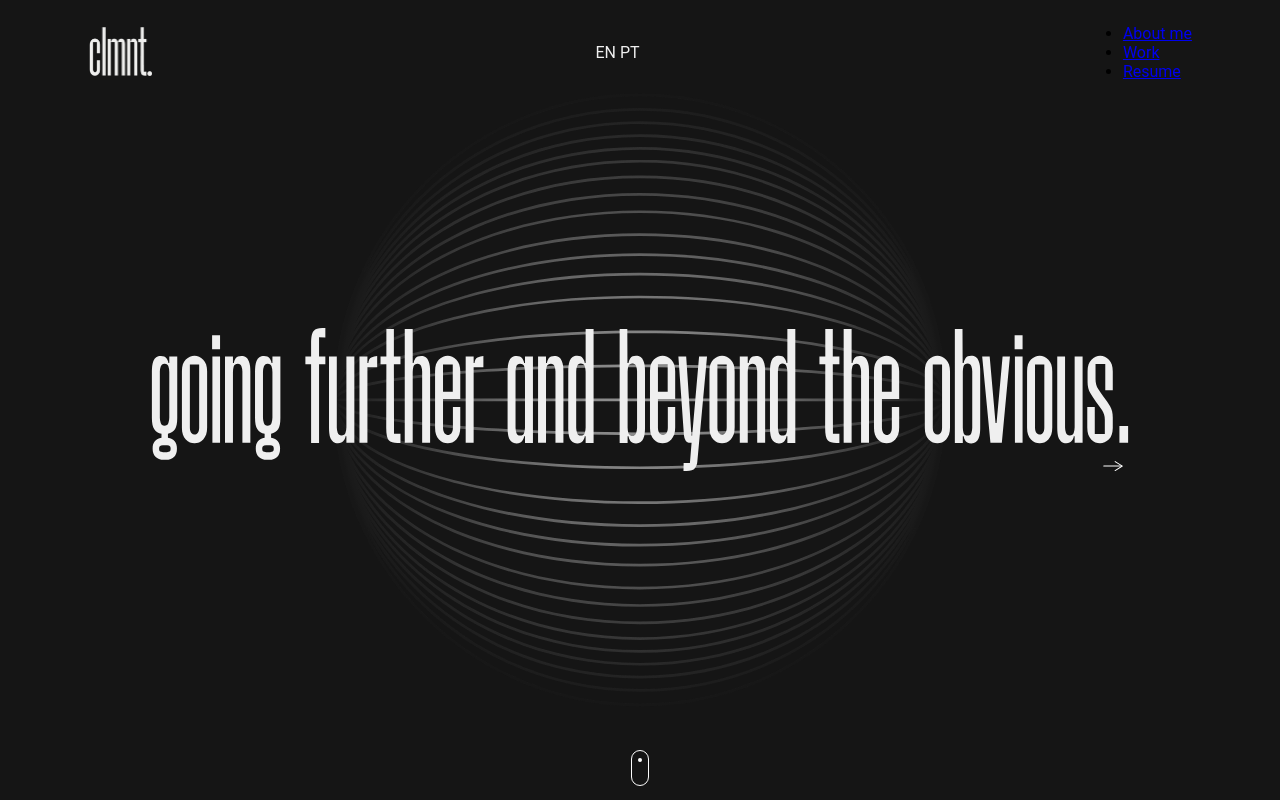
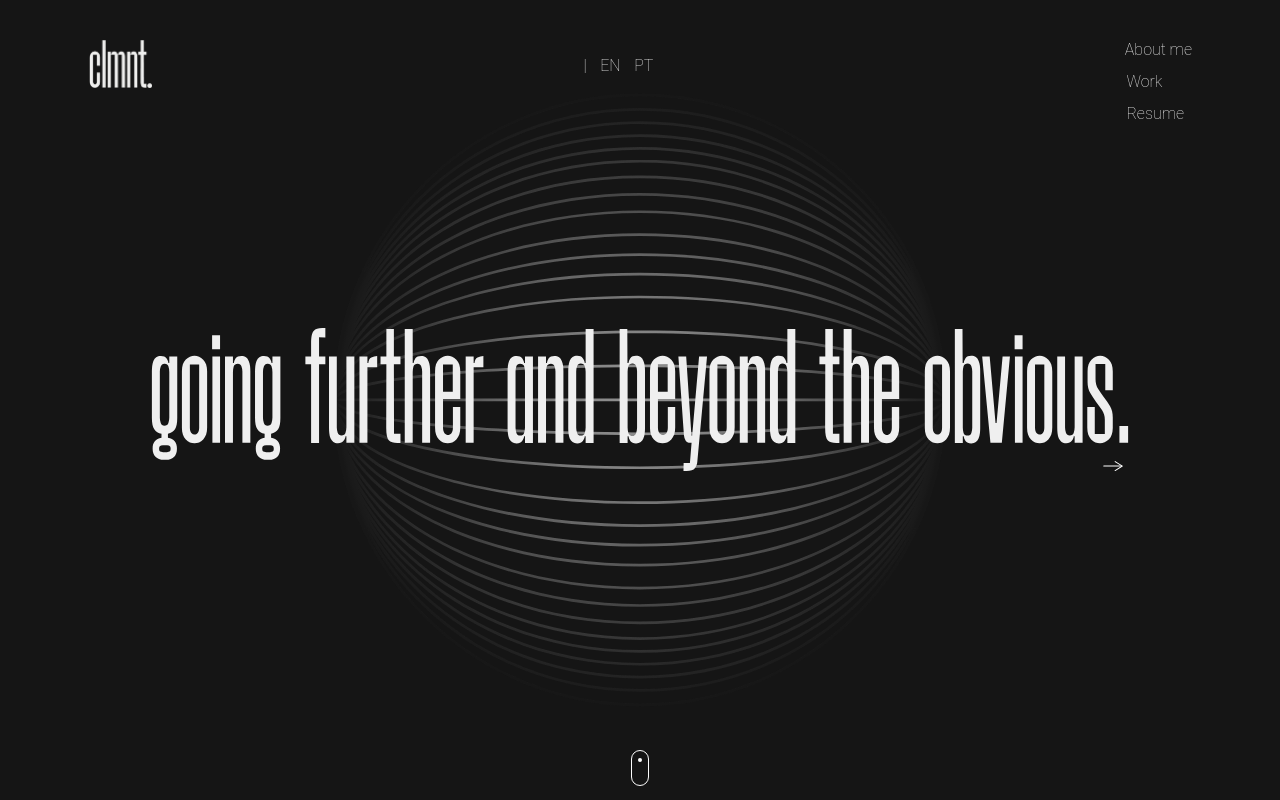
Before and after one commit to jujulianaclemente/CLMNTPortfolio, a plain HTML site: page index.html in a window 1280 px wide. Drawn offline with Linux system fonts and the light colour scheme.

Commit message:
git push

```diff
--- a/index.html
+++ b/index.html
@@ -16,9 +16,9 @@
           <img src="Assets/Logo.png" alt="">
       </div>
       <div id="languages">
-
-        <a href="">EN</a>
-        <a href="">PT</a>
+        <a class="text-bar">|</a>
+        <a navLinks-active="" href="/" class="">EN</a>
+        <a navLinks-active="" href="/" class=""> PT </a>
       </div>
       <div id="navLinks">
         <ul navLinks-active="">
--- a/style.css
+++ b/style.css
@@ -3,12 +3,15 @@ background-color: #151515;
 }
 
 nav {
+  color: #EFEFEF;
   display: flex;
   justify-content: space-between;
   align-items: center;
   margin: 0.5em 5em;
   font-family: 'Roboto';
-
+  white-space: nowrap;
+  flex-wrap: nowrap;
+  text-decoration: none;
 }
 
 ul {
@@ -19,6 +22,7 @@ ul {
   margin-inline-start: 0px;
   margin-inline-end: 0px;
   padding-inline-start: 40px;
+  list-style-type: none;
 }
 
 nav #icon img {
@@ -27,21 +31,23 @@ nav #icon img {
 
 nav #languages a{
   font-family: "Roboto";
+  margin: 0.3rem;
   color: #EFEFEF;
   width: 4em;
   white-space: nowrap;
   flex-wrap: nowrap;
   text-decoration: none;
   position: relative;
+  font-weight: 100;
 }
 
-a #languages::before {
+nav #languages a::before {
   content: '';
     position: absolute;
     width: 100%;
-    height: 4px;
+    height: 0.1rem;
     border-radius: 4px;
-    background-color: #18272F;
+    background-color: #EFEFEF;
     bottom: 0;
     left: 0;
     transform-origin: right;
@@ -49,11 +55,47 @@ a #languages::before {
     transition: transform .3s ease-in-out;
 }
 
-a #languages:hover::before {
+nav #nlanguages a:hover::before {
   transform-origin: left;
   transform: scaleX(1);
 }
 
+nav #navLinks a {
+  font-family: "Roboto";
+  font-size: 1rem;
+  color: #EFEFEF;
+  width: 4em;
+  white-space: nowrap;
+  flex-wrap: nowrap;
+  text-decoration: none;
+  position: relative;
+  top:1rem;
+  font-weight: 100;
+  margin-right: auto;
+  margin-left: auto;
+  float: none;
+  display: table;
+  margin-top: 0.8rem;
+}
+
+nav #navLinks a::before {
+  content: '';
+    position: absolute;
+    width: 100%;
+    height: 0.1rem;
+    border-radius: 4px;
+    background-color: #EFEFEF;
+    bottom: 0;
+    left: 0;
+    transform-origin: right;
+    transform: scaleX(0);
+    transition: transform .3s ease-in-out;
+}
+
+nav #navLinks a:hover::before {
+  transform-origin: left;
+  transform: scaleX(1);
+}
 
 #spin-ball {
 position: absolute;
```
